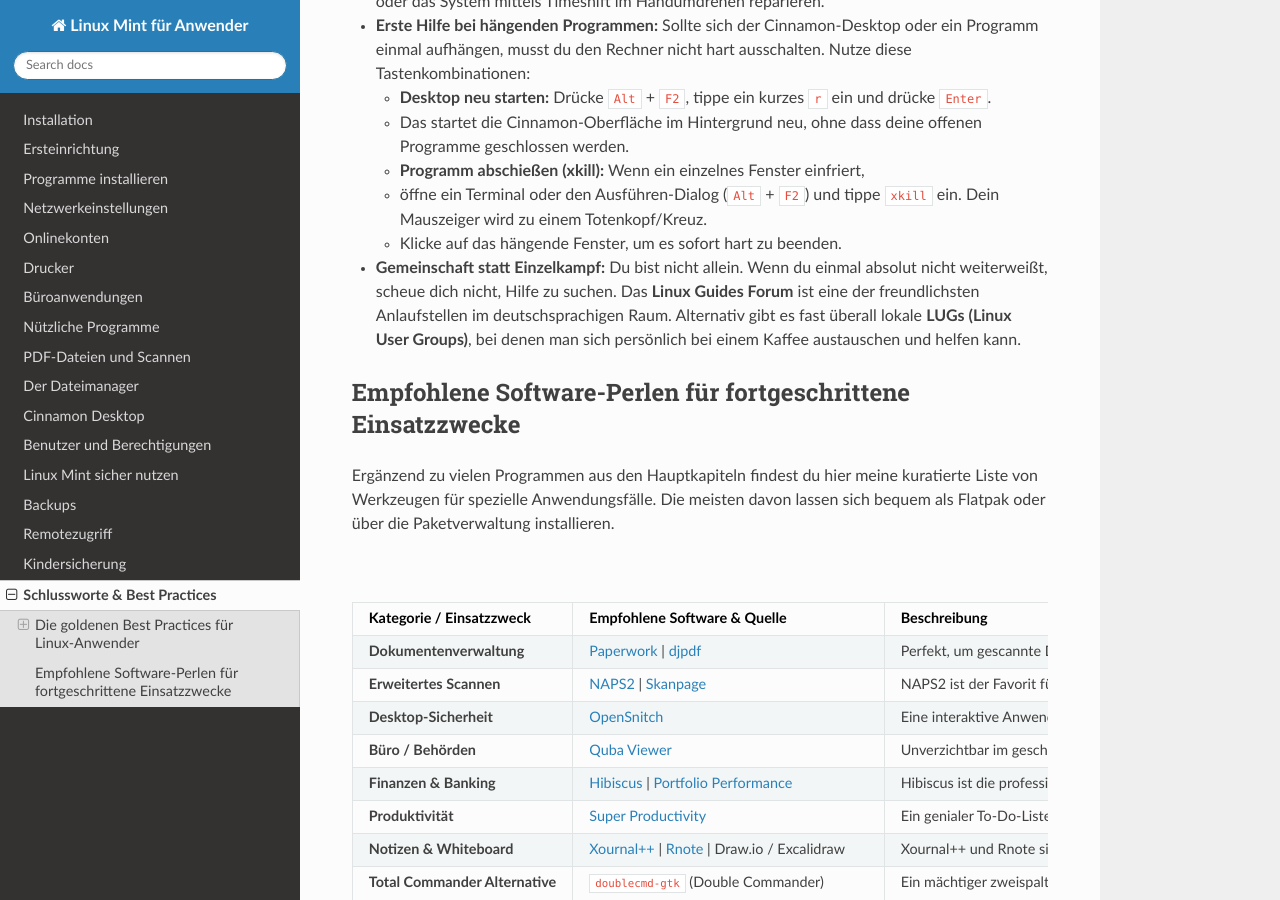
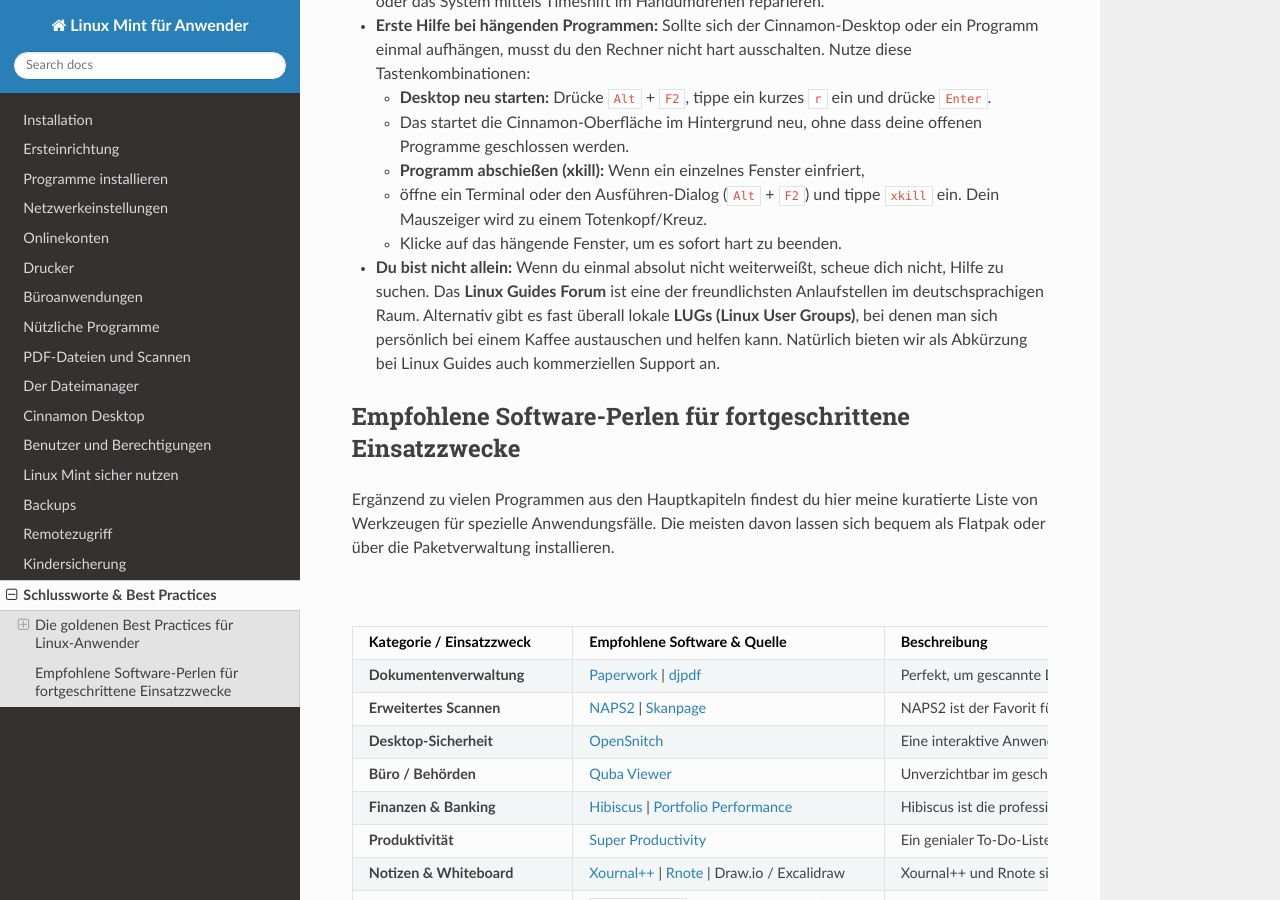
Before and after one commit to Jean28518/linuxmint-fuer-anwender, a Sphinx documentation site: the page built from docs/source/fazit.rst, in a window 1280 px wide and 900 px high, scrolled down 1576 px. Built offline with Sphinx 7.4.7 and the Read the Docs theme 3.1.0, drawn with Linux system fonts in a browser that asks for light colours.

Commit message:
Revise community support section in fazit.rst for clarity and added support options

```diff
--- a/docs/source/fazit.rst
+++ b/docs/source/fazit.rst
@@ -87,11 +87,12 @@
   * öffne ein Terminal oder den Ausführen-Dialog (``Alt`` + ``F2``) und tippe ``xkill`` ein. Dein Mauszeiger wird zu einem Totenkopf/Kreuz.
   * Klicke auf das hängende Fenster, um es sofort hart zu beenden.
 
-* **Gemeinschaft statt Einzelkampf:**
-  Du bist nicht allein. Wenn du einmal absolut nicht weiterweißt, scheue dich nicht, Hilfe zu suchen.
+* **Du bist nicht allein:**
+  Wenn du einmal absolut nicht weiterweißt, scheue dich nicht, Hilfe zu suchen.
   Das **Linux Guides Forum** ist eine der freundlichsten Anlaufstellen im deutschsprachigen Raum.
   Alternativ gibt es fast überall lokale **LUGs (Linux User Groups)**,
   bei denen man sich persönlich bei einem Kaffee austauschen und helfen kann.
+  Natürlich bieten wir als Abkürzung bei Linux Guides auch kommerziellen Support an.
 
 
 
```
